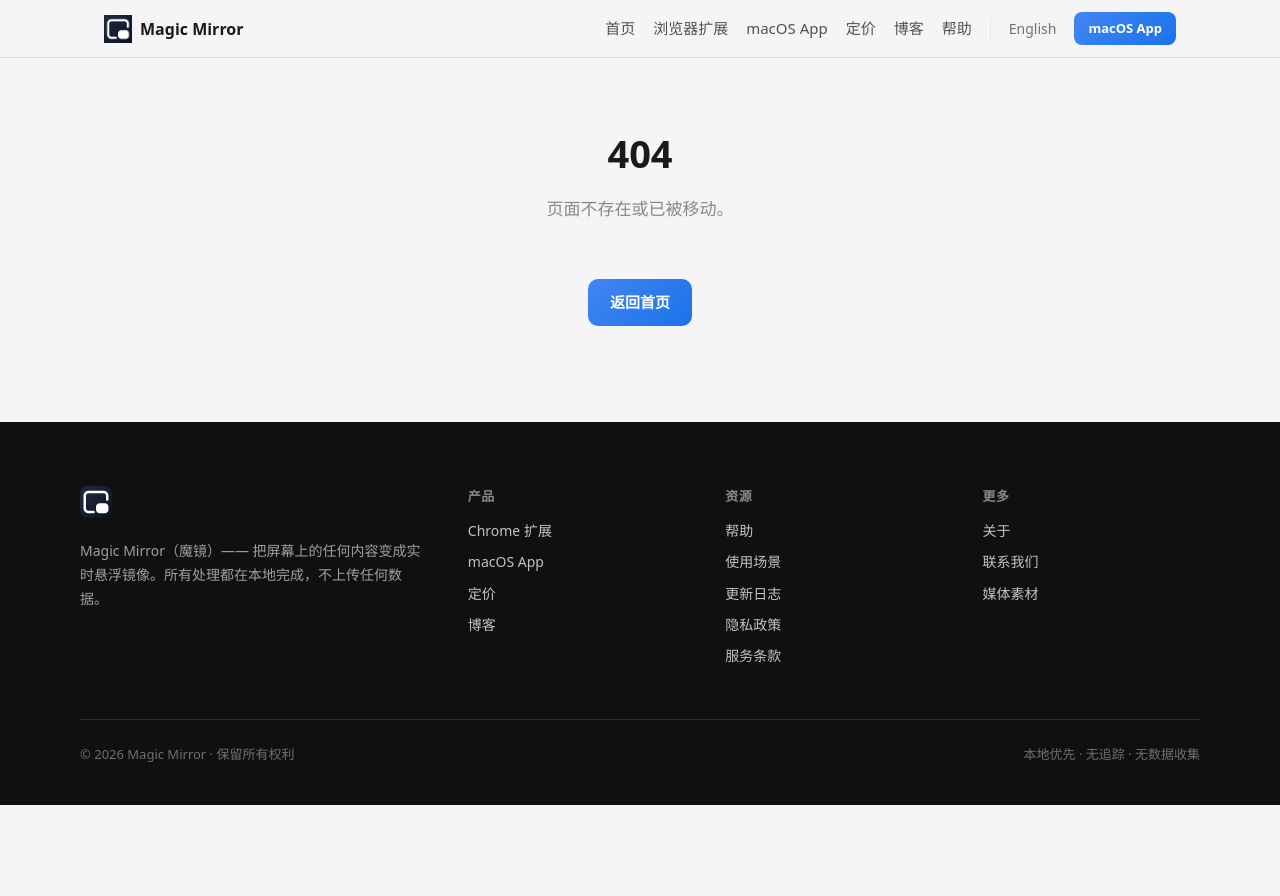
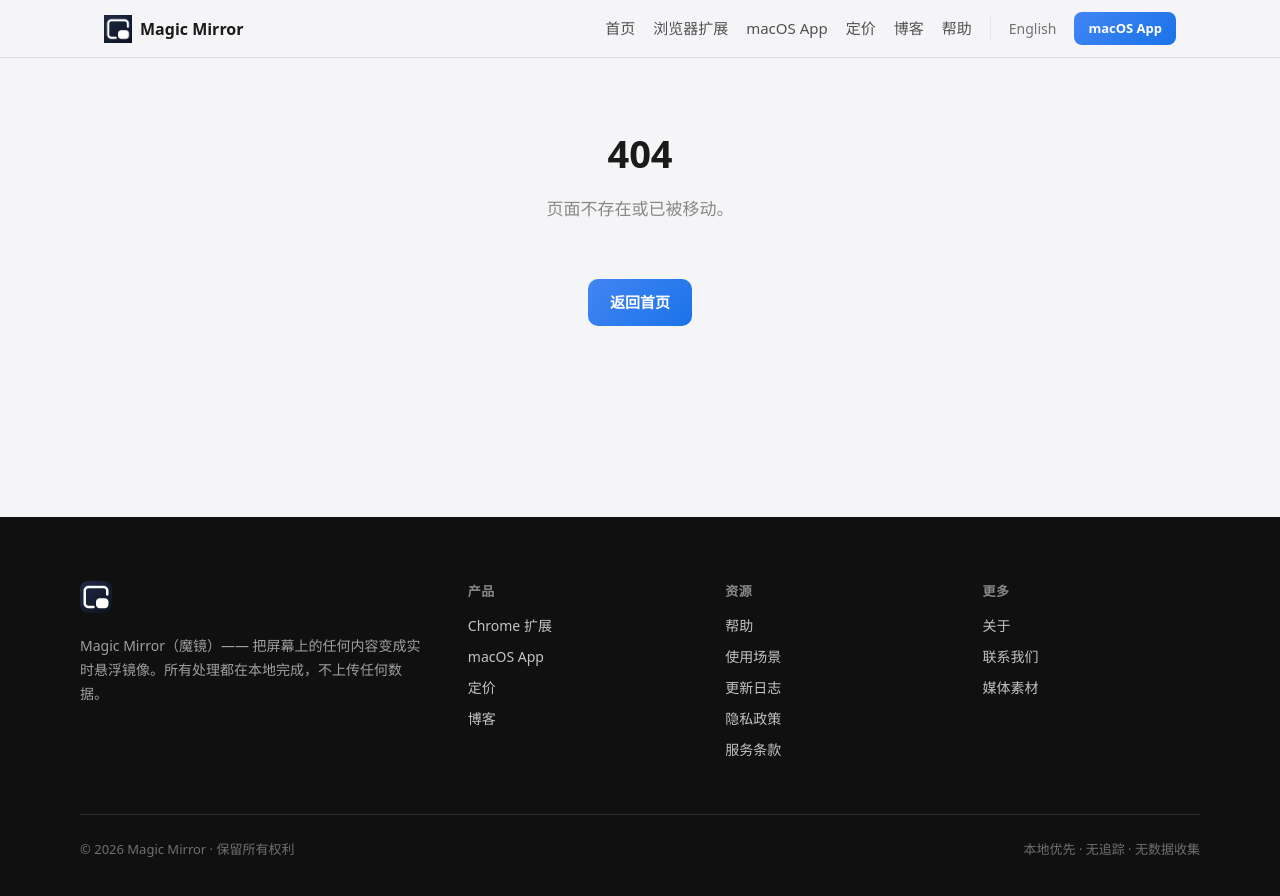
Before and after one commit to gamepunk/magic-mirror, a Jekyll site: the page built from 404.html, in a window 1280 px wide. Shown: the top 896 px of the page. Built offline with Jekyll 4.4.1, drawn with Linux system fonts in a browser that asks for light colours.

Commit message:
style: footer 固定在页面底部

```diff
--- a/assets/css/style.css
+++ b/assets/css/style.css
@@ -23,6 +23,14 @@
   background: var(--color-canvas);
   color: var(--color-ink);
   -webkit-font-smoothing: antialiased;
+  /* 粘性页脚：页面至少占满视口，内容不足时 footer 仍贴底 */
+  min-height: 100vh;
+  display: flex;
+  flex-direction: column;
+}
+
+main {
+  flex: 1 0 auto;
 }
 
 a {
```
